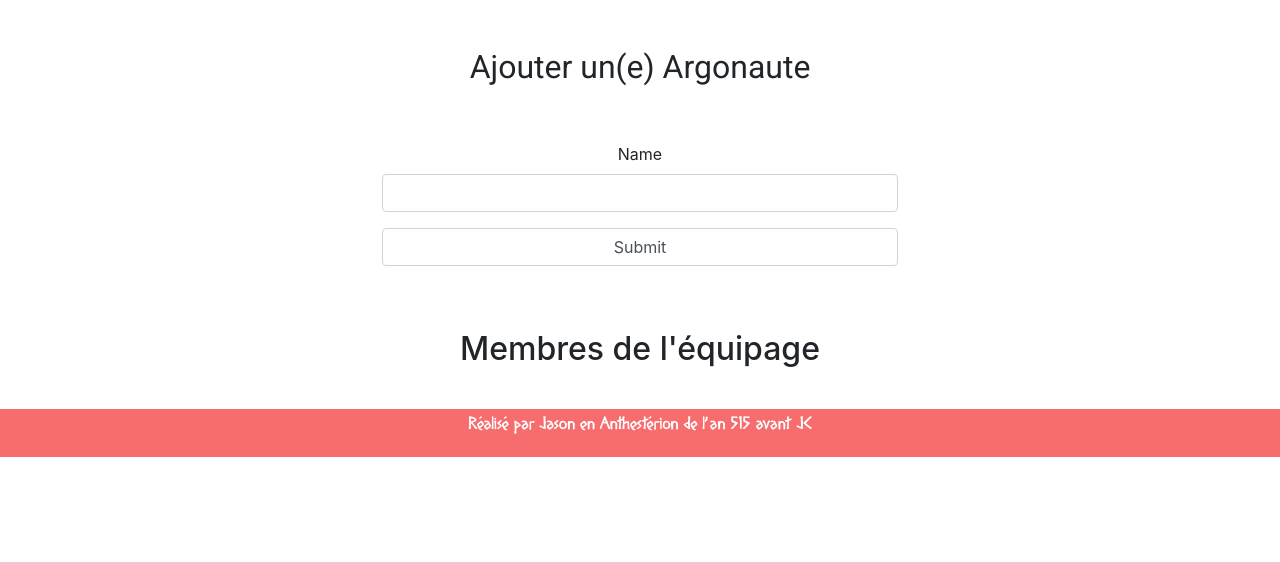
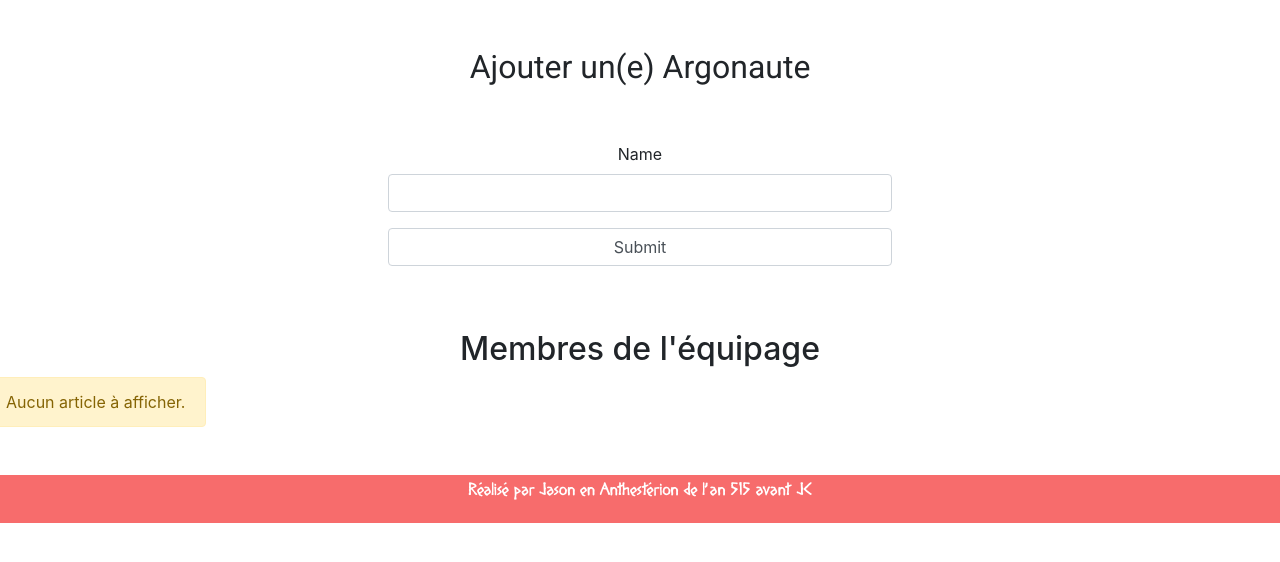
Before and after one commit to Gagz71/sf5DevTechChallenge, a Symfony app: template templates/main/index.html.twig in a window 1280 px wide. Shown: the part 144-706 px from the top of the page. Run offline with Twig, Linux system fonts and the light colour scheme; the template is opened without the code that fills it, so the values that code supplies are empty; form fields are guessed from the names that the template uses; some libraries are stand-ins or nearby versions.

Commit message:
affichage des membres de l'équipage enregistrés en BDD

```diff
--- a/templates/main/index.html.twig
+++ b/templates/main/index.html.twig
@@ -3,6 +3,7 @@
 {% block title %}DevTech Challenge{% endblock %}
 
 {% block body %}
+
 	<!-- Header section -->
 	<header>
 		<h1 class="main-title">
@@ -14,7 +15,7 @@
 
 	<!-- Main section -->
 	<main>
-
+		<div class="container-fluid">
 			<!--Affichage message de succès-->
 			{% for message in app.flashes('success') %}
 				<div class="row">
@@ -41,7 +42,24 @@
 				<div class="col-12 text-center">
 					<h2 class="title-member-list">Membres de l'équipage</h2>
 				</div>
+
+				{% if members is empty %}
+					<div class="row">
+						<p class="col-12 text-center alert alert-warning">Aucun article à afficher.</p>
 					</div>
+				{% else %}
+			</div>
+
+			<div class="row d-flex mt-5 ">
+				{% for member in members %}
+					<div class="col-sm-4 text-center">
+						<p>{{ member.name }}</p>
+						<p class="small">Ajouté le {{ member.registerDate|date('d/m/Y') }}</p>
+					</div>
+				{% endfor %}
+			</div>
+				{% endif %}
+
 			{#		<!-- Member list -->#}
 			{#		<h2>Membres de l'équipage</h2>#}
 			{#		<section class="member-list">#}
@@ -49,6 +67,9 @@
 			{#			<div class="member-item">Gennadios</div>#}
 			{#			<div class="member-item">Lysimachos</div>#}
 			{#		</section>#}
+		</div>
+
+
 	</main>
 
 
```
Also changed, not shown: src/Controller/MainController.php (+8 -5 lines). Lines whose indentation alone changed are shown as unchanged.
